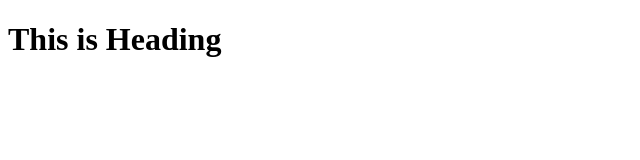
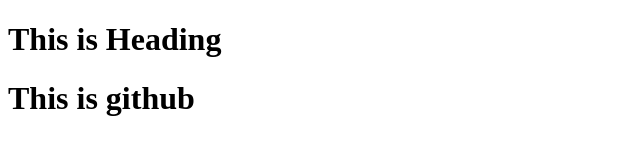
Before and after one commit to Chandrajyothi22/fullstack, a plain HTML site: page na.html in a window 1280 px wide. Shown: the whole page, without its empty margins (0-640 px from the left). Drawn offline with Linux system fonts and the light colour scheme.

Commit message:
second code commit

```diff
--- a/na.html
+++ b/na.html
@@ -5,5 +5,6 @@
     </head>
     <body>
         <h1>This is Heading</h1>
+        <h1>This is github</h1>
     </body>
-</html>
+</html> <!--Local,;Staging,;Local Repository,;Remote Repository-->
```
